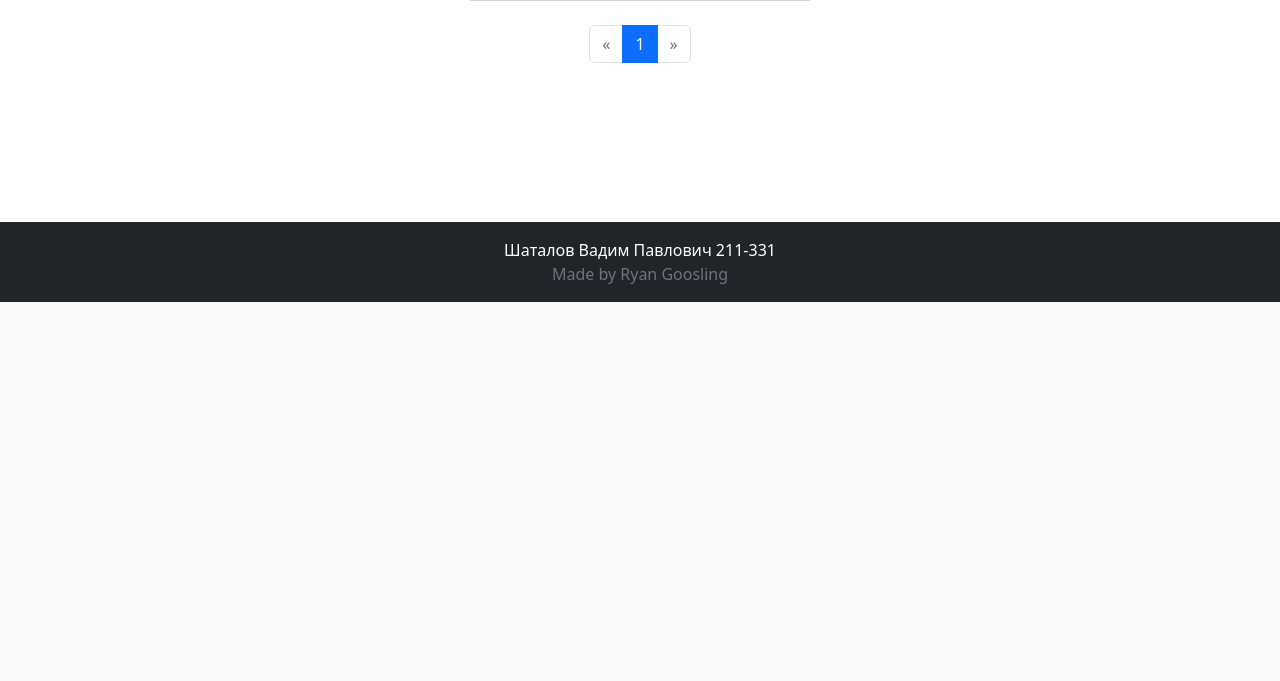
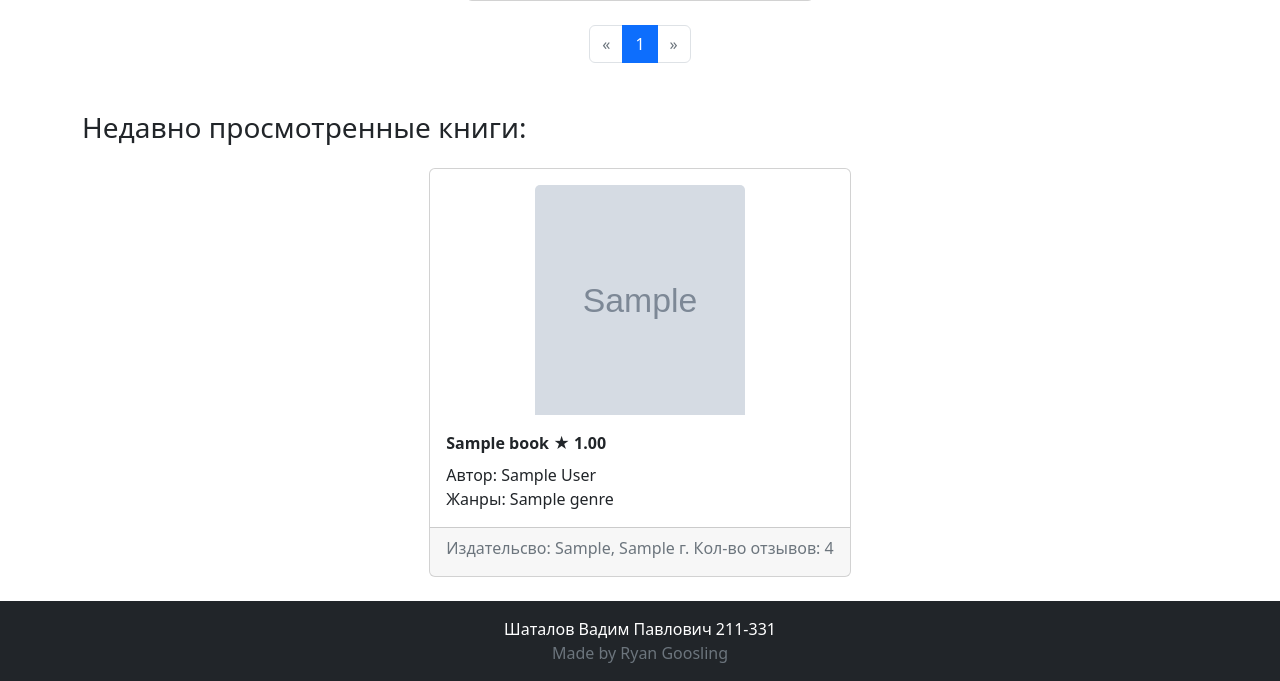
Before and after one commit to RyanGoosling/shatalov-211-331-web-dev-2023-2, a Flask app: page /books/ in a window 1280 px wide. Shown: the part 498-1179 px from the top of the page. Before the commit the page ends 800 px from the top, so only its background shows below. Run offline with Flask 2, Linux system fonts and the light colour scheme; a user stored in the database is signed in; tables that the repository leaves empty hold one stand-in row (values such as "Sample post"); grey boxes marked "Sample" are stand-in pictures; some libraries are stand-ins or nearby versions.

Commit message:
exam 6th day, recently books

```diff
--- a/exam/app/books.py
+++ b/exam/app/books.py
@@ -46,9 +46,26 @@ def index():#http://httpbin.org/post
     books = Book.query.order_by(Book.created_at.desc())
     pagination = books.paginate(page, PER_PAGE)
     books = pagination.items
+    user_id = getattr(current_user, 'id', None)
+    # составить один, два запроса для полученния недавно просмотренных не удалось
+    # получилось вывести такой вариант
+    recent_history = History.query.filter_by(user_id=user_id).order_by(History.created_at.desc()).all()
+    print('='*30, '\n', recent_history)
+
+    unique_book_ids = set()
+    unique_book_ids_list = []
+    for history in recent_history:
+        if history.book_id not in unique_book_ids:
+            unique_book_ids_list.append(history.book_id)
+            unique_book_ids.add(history.book_id)
+            if len(unique_book_ids_list) == 5:
+                break
+    print('='*30, '\n', unique_book_ids_list)
+    recent_books = list(map(Book.query.get, unique_book_ids_list))
+    print('='*30, '\n', recent_books)
     return render_template('books/index.html',
                            books=books, search_params={},
-                           pagination=pagination)
+                           pagination=pagination, recent_books=recent_books)
 
 @bp.route('/popular')
 def popular():
--- a/exam/app/static/main.js
+++ b/exam/app/static/main.js
@@ -58,4 +58,7 @@ window.onload = function() {
     for (let course_elm of document.querySelectorAll('.courses-list .col-md-4')) {
         course_elm.onclick = openLink;
     }
+    for (let course_elm of document.querySelectorAll('.recent-book')) {
+        course_elm.onclick = openLink;
+    }
 }
--- a/exam/app/static/styles.css
+++ b/exam/app/static/styles.css
@@ -27,6 +27,12 @@
     border-radius: 5px;
 }
 
+.recent-book:hover {
+    cursor: pointer;
+    border: 1px solid #acaaaa !important;
+    border-radius: 5px;
+}
+
 .manage-button a:hover{
     cursor: pointer;
     transition: 0.3s;
--- a/exam/app/templates/books/index.html
+++ b/exam/app/templates/books/index.html
@@ -75,6 +75,60 @@
     </div>
     {% endif %}
 
+    {% if recent_books %}
+    <div class="recent-books">
+        <h3>Недавно просмотренные книги:</h3>
+        <div class="d-flex mb-3 mt-3 gap-2 justify-content-evenly">
+            {% for book in recent_books %}
+            <div class="d-flex recent-book justify-content-center" >
+                <div class="card my-2" data-url="{{ url_for('books.show', book_id=book.id) }}">
+                    <img class="card-img-top w-50 align-self-center mt-3" height="230"
+                        src="{{ url_for('image', image_id=book.background_image_id) }}" alt="Card image cap">
+                    <div class="card-body">
+                        <p class="card-title fw-bold">
+                            <span id="nameOfRecentBook">{{ book.name }}</span>
+                            <span>★</span> <span>{{ "%.2f" |
+                                format(book.rating) }}</span>
+                        </p>
+                        <p class="card-text">
+                            Автор: {{ book.author }} <br>
+                            Жанры: {{ book.genres_names }}
+                        </p>
+                    </div>
+                    <div class="card-footer text-muted">
+                        <p class="mb-2">
+                            Издательсво: {{book.publisher}}, {{book.year}} г. Кол-во отзывов: {{ book.rating_num }}
+                        </p>
+                    </div>
+                </div>
+                <!-- <div class="modal fade" id="deleteBook" data-bs-backdrop="static" data-bs-keyboard="false" tabindex="-1"
+                    aria-labelledby="staticBackdropLabel" aria-hidden="true">
+                    <div class="modal-dialog">
+                        <div class="modal-content">
+                            <div class="modal-header">
+                                <h5 class="modal-title" id="staticBackdropLabel">Удаление книги</h5>
+                                <button type="button" class="btn-close" data-bs-dismiss="modal"
+                                    aria-label="Close"></button>
+                            </div>
+                            <div class="modal-body">
+                                <p>Вы уверены, что хотите удалить книгу "<span id="bookName"></span>"?</p>
+                                <form class="d-none" action="" method="POST">
+                                    <input type="submit" id="deleteBookButton">
+                                </form>
+                            </div>
+                            <div class="modal-footer">
+                                <button type="button" class="btn btn-secondary" data-bs-dismiss="modal">Отмена</button>
+                                <label for="deleteBookButton" class="btn btn-danger">Удалить</label>
+                            </div>
+                        </div>
+                    </div>
+                </div> -->
+            </div>
+            {% endfor %}
+        </div>
+    </div>
+    {% endif %}
+
     {% if current_user.is_authenticated and current_user.can('create') %}
     <div class="text-center my-3">
         <a class="btn btn-lg btn-dark" href="{{ url_for('books.new') }}">Добавить книгу</a>
```
Also changed, not shown: exam/app/history.py (+0 -10 lines), exam/app/requirements.txt (deleted, +0 -26 lines).
